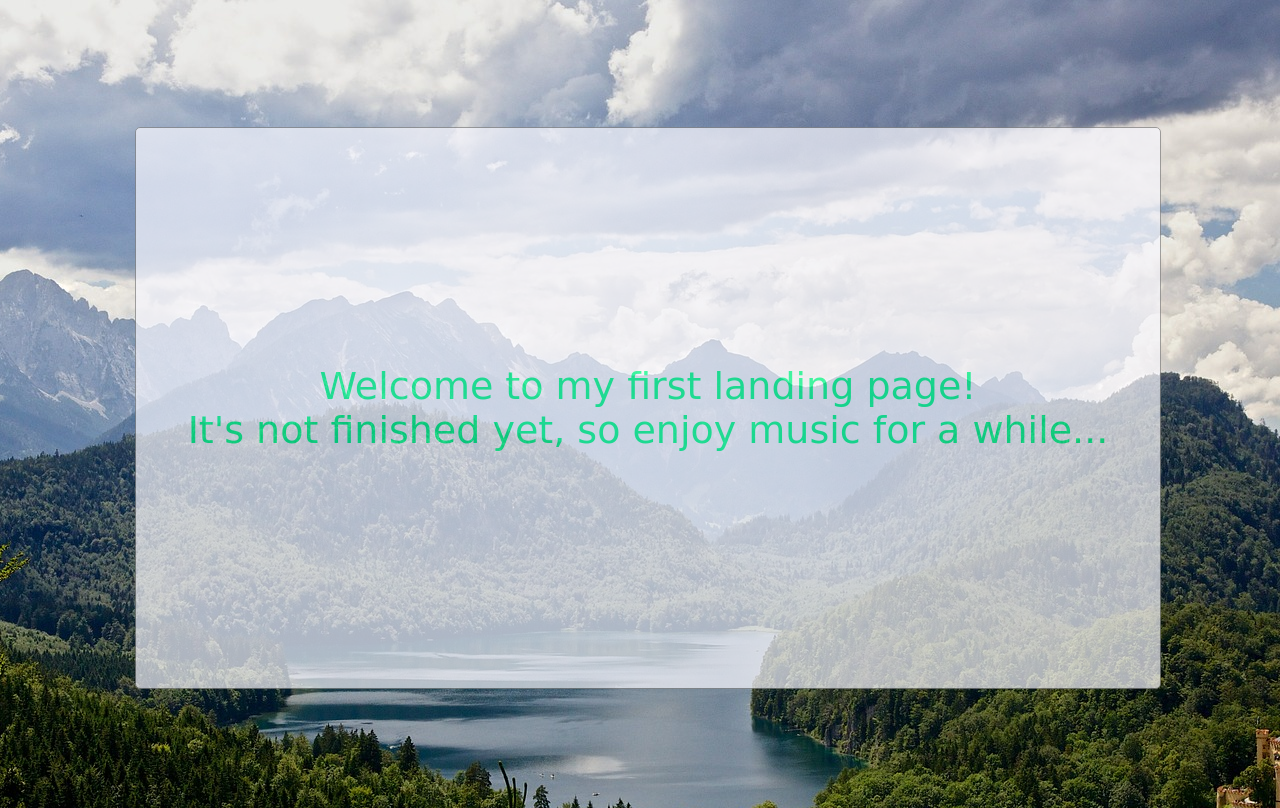
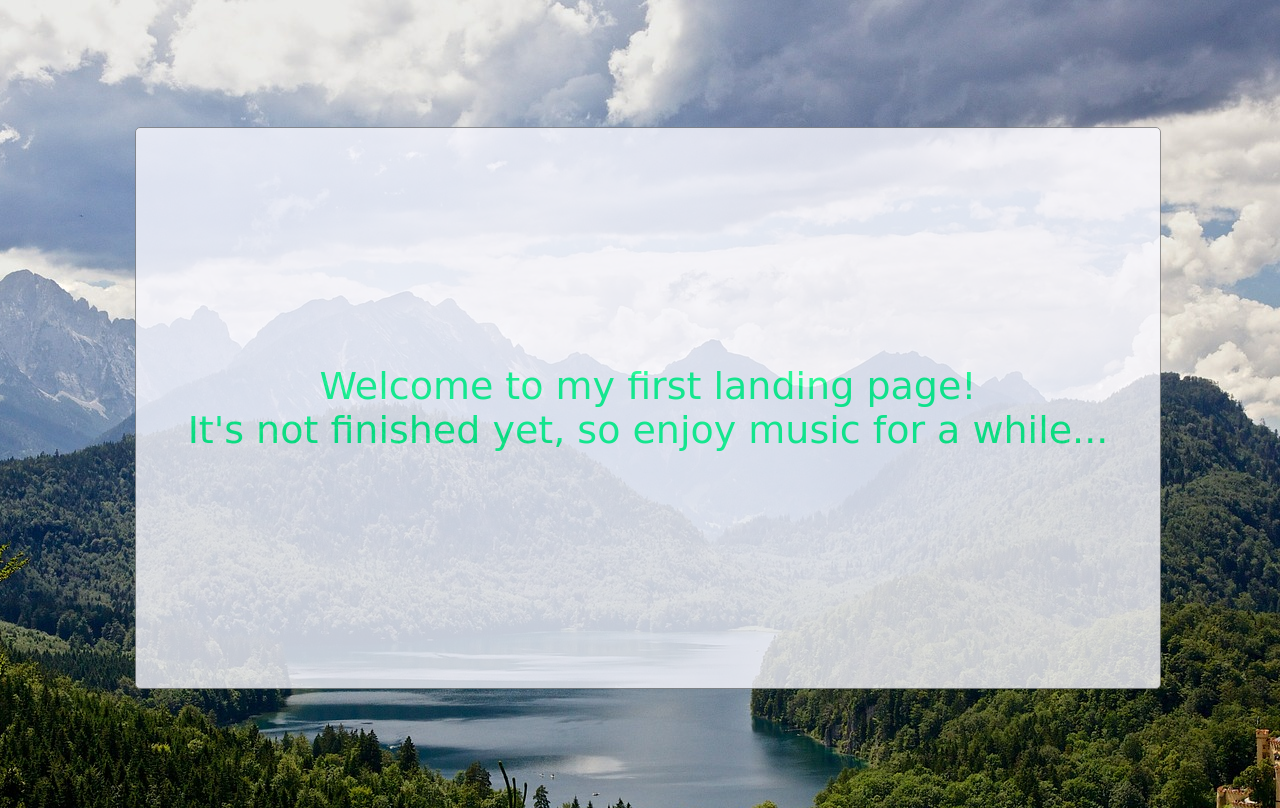
Before and after one commit to MaxTheHuman/MaxTheHuman.github.io, a plain HTML site: page index.html in a window 1280 px wide. Drawn offline with Linux system fonts and the light colour scheme.

Commit message:
more white

```diff
--- a/main.css
+++ b/main.css
@@ -22,7 +22,7 @@ body{
     background-color: ghostwhite;
     border: 1px solid gray;
     border-radius: 5px;
-    opacity: 0.7;
+    opacity: 0.8;
     color: rgb(0, 255, 138);
     font-size: 38px;
     text-align: center;
```
